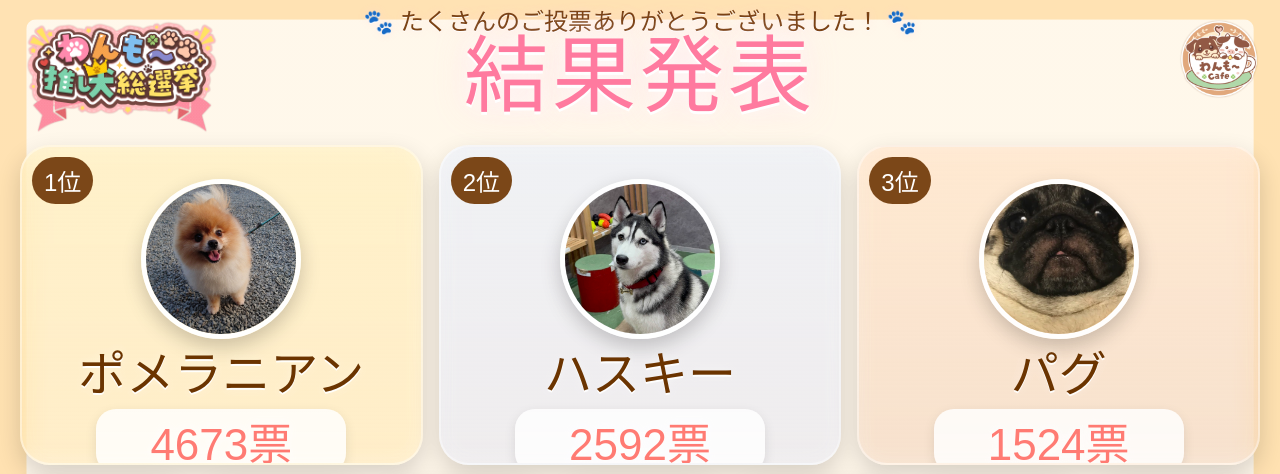
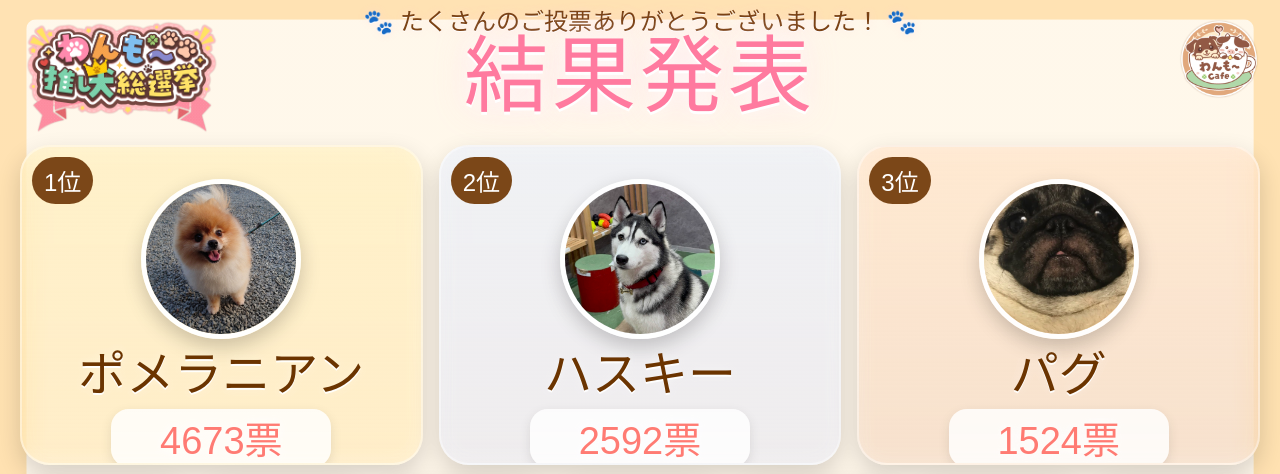
Before and after one commit to takoko94/wanmow_kekka, a plain HTML site: page index.html in a window 1280 px wide. Shown: the top 474 px of the page. Drawn offline with Linux system fonts and the light colour scheme; a web font is replaced by a local one.

Commit message:
Update index.html

```diff
--- a/index.html
+++ b/index.html
@@ -327,18 +327,19 @@ body{
 }
 
 /* TOP3票 */
+/* ← 修正版 */
 
 .top3 .vote{
-  width:250px;
-  height:64px;
+  width:220px;
+  height:58px;
 
   display:flex;
   align-items:center;
   justify-content:center;
 
-  font-size:44px;
+  font-size:38px;
 
-  border-radius:20px;
+  border-radius:18px;
 
   background:rgba(255,255,255,0.82);
 
@@ -354,6 +355,8 @@ body{
   white-space:nowrap;
 
   flex-shrink:0;
+
+  padding-bottom:2px;
 }
 
 /* 下票 */
```
